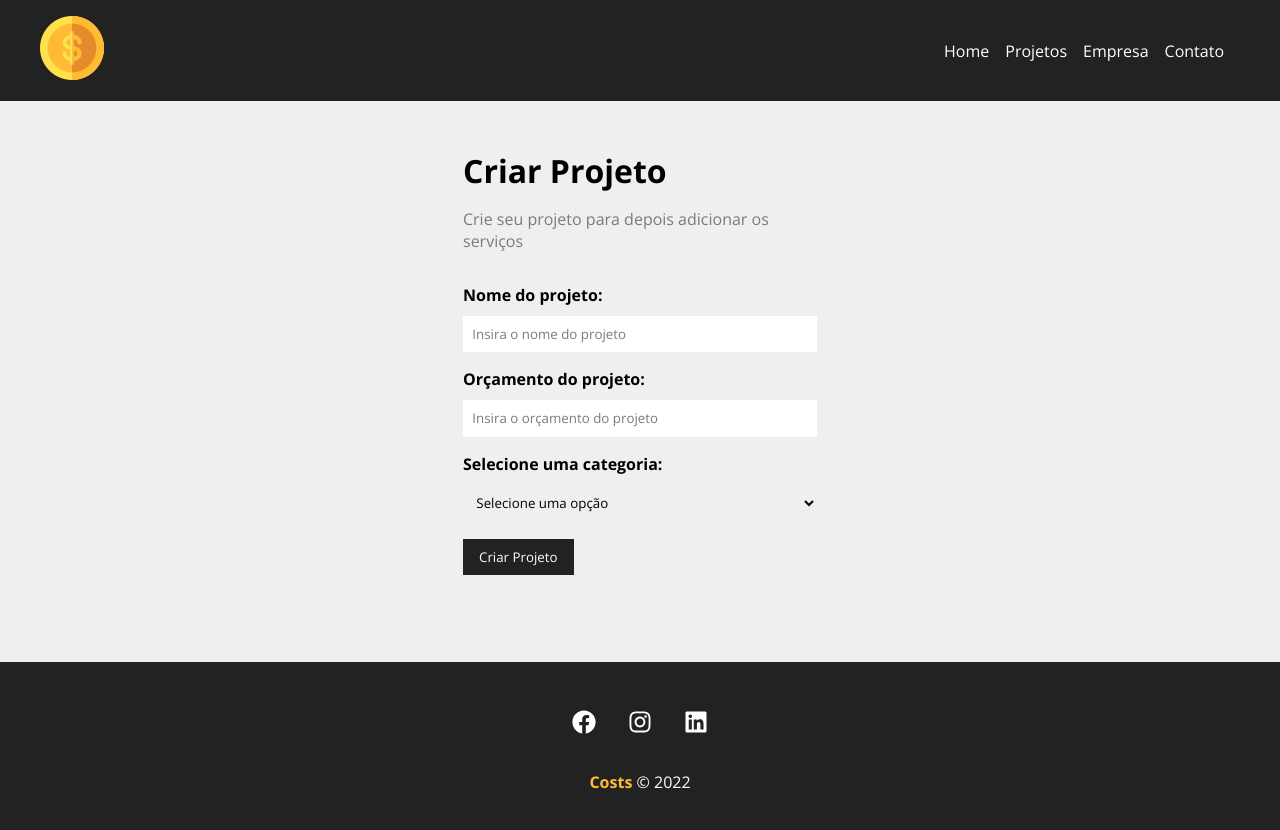
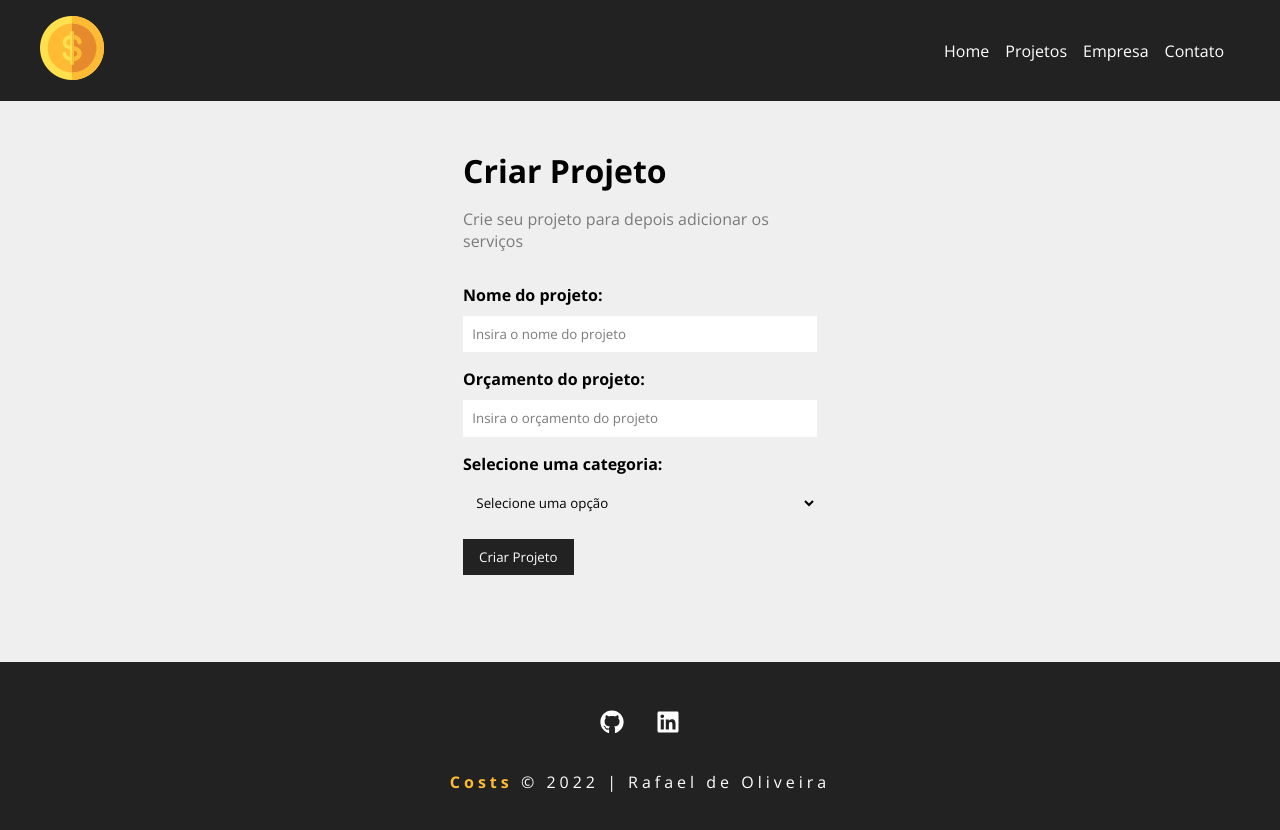
Before and after one commit to rafael-oliveira-hellz/costs, a React (Create React App) app: page /project/new in a window 1280 px wide. Shown: the top 830 px of the page. Built offline with nearby package versions, Linux system fonts and the light colour scheme; data requests are answered from the project's data file.

Commit message:
+ Change social media icons + Add copyright name + Add letter spacing to the footer paragraph

```diff
--- a/src/components/layout/Footer.js
+++ b/src/components/layout/Footer.js
@@ -1,17 +1,16 @@
 import styles from './Footer.module.css';
-import { FaFacebook, FaInstagram, FaLinkedin } from 'react-icons/fa'
+import { FaLinkedin, FaGithub } from 'react-icons/fa'
 
 const Footer = () => {
     return (
         <footer className={styles.footer}>
             <ul className={styles.social_icons}>
-                <li><FaFacebook /></li>
-                <li><FaInstagram /></li>
+                <li><FaGithub /></li>
                 <li><FaLinkedin /></li>
             </ul>
 
             <p className={styles.copyright}>
-                <span>Costs</span> &copy; 2022
+                <span>Costs</span> &copy; 2022 | Rafael de Oliveira
             </p>
 
         </footer>
--- a/src/components/layout/Footer.module.css
+++ b/src/components/layout/Footer.module.css
@@ -13,6 +13,7 @@
 
 .social_icons li {
     margin: 0 1em;
+    transition: all ease-in-out 0.2s;
 }
 
 .social_icons li:hover {
@@ -26,6 +27,7 @@
 
 .copyright {
     margin-top: 2em;
+    letter-spacing: 0.25em;
 }
 
 .copyright span {
--- a/src/components/pages/Projects.js
+++ b/src/components/pages/Projects.js
@@ -56,14 +56,14 @@ const Projects = () => {
             <div className={styles.title_container}>
                 <h1>Meus Projetos</h1>
 
-                <LinkButton to="project/new" text="Novo Projeto" />
+                <LinkButton to="/project/new" text="Novo Projeto" />
             </div>
 
             { message && <Message type="success" msg={ message } /> }
             { projectMessage && <Message type="error" msg={ projectMessage } /> }
 
             <Container customClass="start">
-                {projects.length > 0 &&
+                { projects.length > 0 &&
                     projects.map((project) =>
                     <ProjectCard
                     id={project.id}
@@ -73,7 +73,7 @@ const Projects = () => {
                     key={project.id}
                     handleRemove={removeProject}
                     />
-                )}
+                ) }
 
                 { !removeLoading && <Loading /> }
                 { removeLoading && projects.length === 0 && (
```
